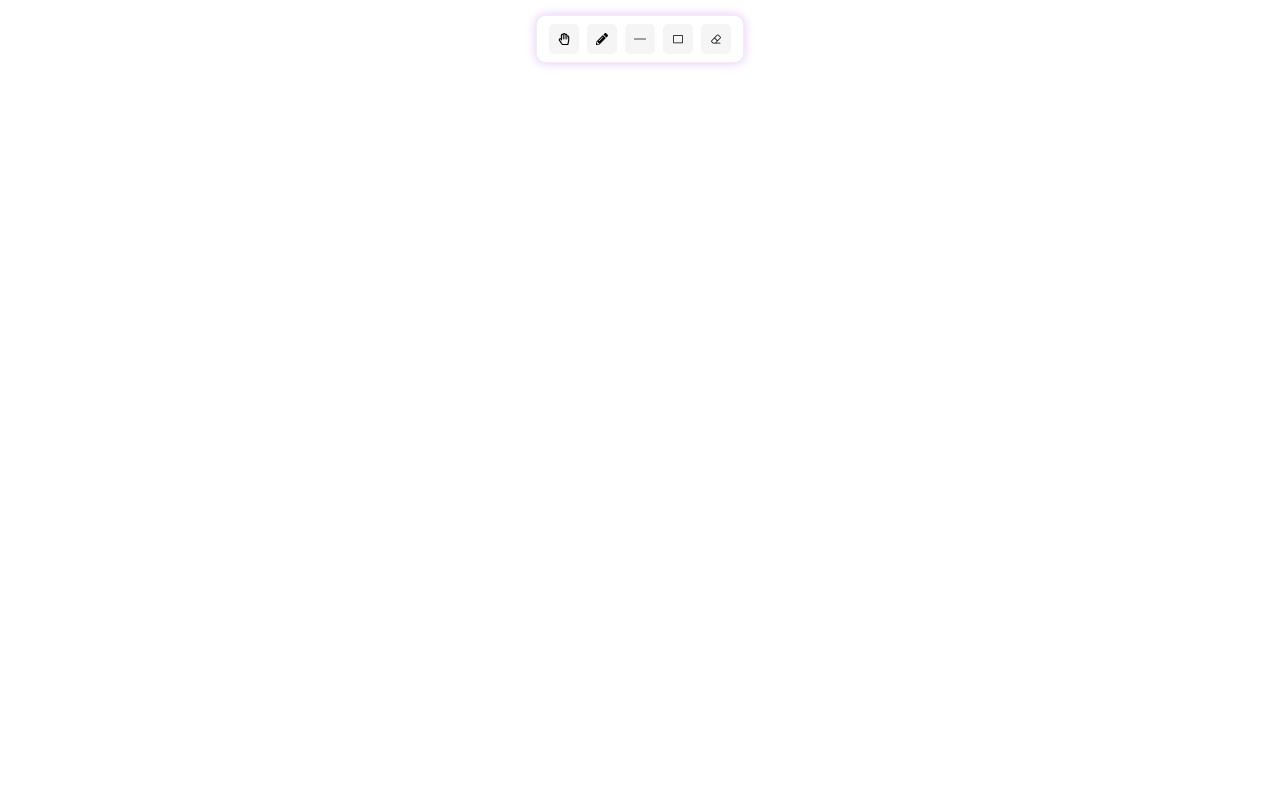
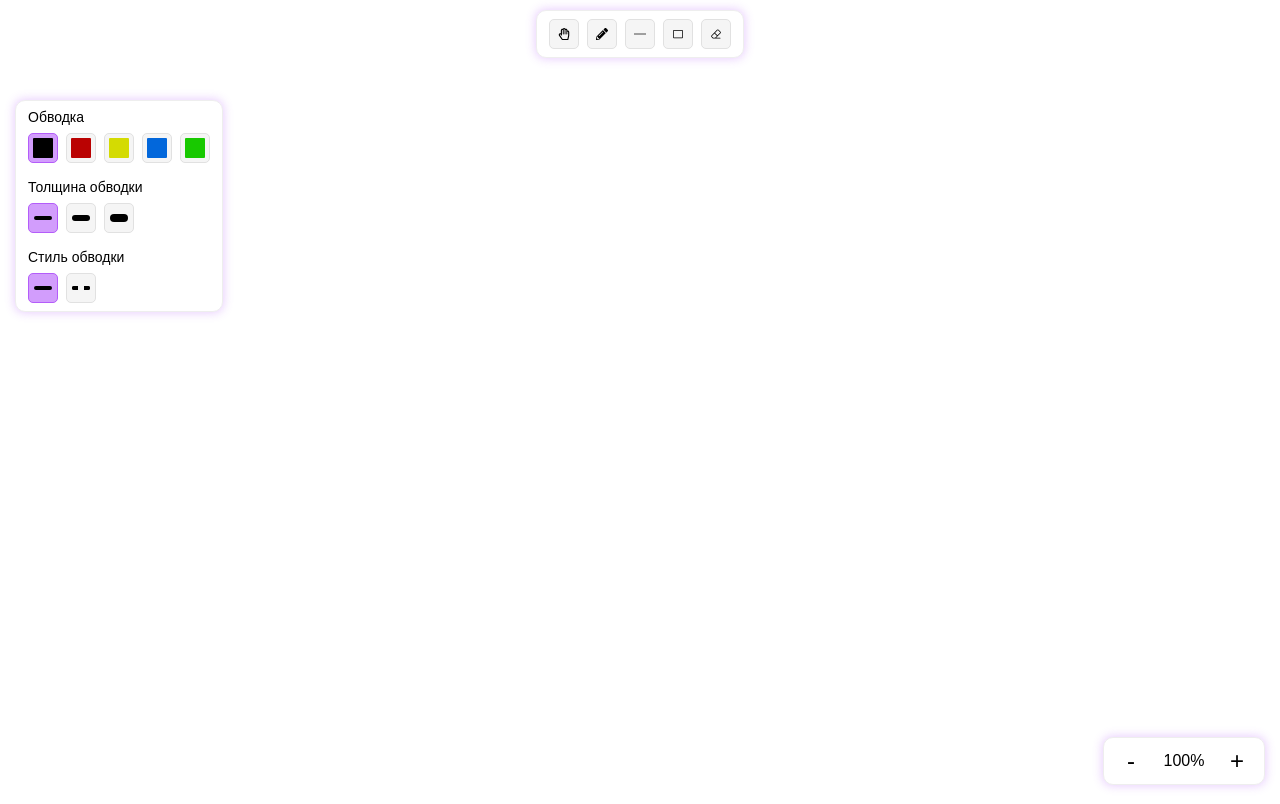
Before and after one commit to kirilbaskakov/drawer, a React (Vite) app: page / in a window 1280 px wide. Built offline with nearby package versions, Linux system fonts and the light colour scheme.

Commit message:
feat: add zoom and colors

```diff
--- a/src/App.tsx
+++ b/src/App.tsx
@@ -4,7 +4,6 @@ import { FaRegHandPaper, FaPencilAlt } from "react-icons/fa";
 import { PiCursor, PiEraser, PiRectangle } from "react-icons/pi";
 import { IoTextOutline } from "react-icons/io5";
 import { TfiLayoutLineSolid } from "react-icons/tfi";
-
 import { canvasContext } from "./utils/CanvasContext";
 import { hand } from "./utils/tools/Hand";
 import { pencil } from "./utils/tools/Pencil";
@@ -13,6 +12,8 @@ import { eraser } from "./utils/tools/Eraser";
 import { useState } from "react";
 import Tool from "./utils/Tool";
 import { rectangleDrawer } from "./utils/tools/RectangleDrawer";
+import ToolSettingsPanel from "./components/ToolSettingsPanel";
+import Zoom from "./components/Zoom";
 
 const menu = [
   {
@@ -48,7 +49,7 @@ function App() {
   return (
     <>
       <Canvas />
-      <div className="toolbar top">
+      <div className="toolbar toolbar-top-center row">
         {menu.map(({ icon, tool }, index) => (
           <ToolButton
             key={index}
@@ -57,13 +58,9 @@ function App() {
             onClick={onToolButtonClick(tool)}
           />
         ))}
-
-        {/* <ToolButton icon={<FaRegHandPaper />} isActive={false} onClick={() => canvasContext.setActiveTool(hand)}/>
-        <ToolButton icon={<PiCursor />} isActive={false} />
-        <ToolButton icon={<FaPencilAlt />} isActive={false} onClick={() => canvasContext.setActiveTool(pencil)}/>
-        <ToolButton icon={<PiEraser />} isActive={false} />
-        <ToolButton icon={<IoTextOutline />} isActive={false} /> */}
       </div>
+      <ToolSettingsPanel/>
+      <Zoom/>
     </>
   );
 }
--- /dev/null
+++ b/src/components/Picker.tsx
@@ -0,0 +1,41 @@
+import { ReactNode, useState } from "react";
+import ToolButton from "./ToolButton";
+
+type Options<T> = Array<{ icon: ReactNode; value: T }>;
+
+const Picker = <T,>({
+  title,
+  defaultValue = null,
+  options,
+  onSelect,
+}: {
+  title: string,
+  options: Options<T>;
+  defaultValue?: null | T;
+  onSelect: (value: T) => void;
+}) => {
+  const [selectedValue, setSelectedValue] = useState<T | null>(
+    defaultValue
+  );
+
+  const handleClick = (value: T) => () => {
+    setSelectedValue(value);
+    onSelect(value);
+  };
+  return (
+    <div>
+      <h3 className="picker-title">{title}</h3>
+      <div className="picker-items">
+        {options.map(({ icon, value }) => (
+            <ToolButton
+            icon={icon}
+            onClick={handleClick(value)}
+            isActive={String(selectedValue) == String(value)}
+            />
+        ))}
+      </div>
+    </div>
+  );
+};
+
+export default Picker;
--- /dev/null
+++ b/src/components/ToolSettingsPanel.tsx
@@ -0,0 +1,48 @@
+import Picker from "./Picker";
+import "../index.css";
+import { canvasContext } from "../utils/CanvasContext";
+import { DEFAULT_STYLES, LINE_DASH, LINE_WIDTHS, STROKE_COLORS } from "../constants/drawingDefaults";
+
+const ToolSettingsPanel = () => {
+  const updateOptions = (optionName: string) => (value: unknown) => {
+    canvasContext.setStyles({[optionName]: value})
+  }
+
+  return (
+    <div className="toolbar toolbar-top-left">
+      <Picker
+        title={"Обводка"}
+        options={STROKE_COLORS.map(color => ({
+            icon: <div className="custom-tool-icon" style={{backgroundColor: color}}/>,
+            value: color
+        }))}
+        defaultValue={DEFAULT_STYLES.strokeStyle}
+        onSelect={updateOptions("strokeStyle")}
+      />
+      <Picker
+        title={"Толщина обводки"}
+        options={LINE_WIDTHS.map((width, index) => ({
+            icon: <div className="custom-tool-icon">
+                    <div className="line-width-icon" style={{borderTopWidth: (index + 1) * 2}}/>
+                  </div>,
+            value: width
+        }))}
+        defaultValue={DEFAULT_STYLES.lineWidth}
+        onSelect={updateOptions("lineWidth")}
+      />
+      <Picker
+        title={"Стиль обводки"}
+        options={LINE_DASH.map((dash) => ({
+            icon: <div className="custom-tool-icon">
+                    <div className="line-width-icon" style={{borderStyle: dash[0] ? "dashed" : "solid"}}/>
+                  </div>,
+            value: dash
+        }))}
+        defaultValue={DEFAULT_STYLES.lineDash}
+        onSelect={updateOptions("lineDash")}
+      />
+    </div>
+  );
+};
+
+export default ToolSettingsPanel;
--- /dev/null
+++ b/src/components/Zoom.tsx
@@ -0,0 +1,24 @@
+import { useState } from "react";
+import { canvasContext } from "../utils/CanvasContext";
+
+const Zoom = () => {
+    const [zoom, setZoom] = useState(1);
+
+    const updateZoom = (delta: number) => () => {
+        const newZoom = zoom + delta;
+        if (newZoom > 0.05 && newZoom <= 30) {
+            setZoom(newZoom);
+            canvasContext.zoom(newZoom);
+        }
+    }
+
+    return (
+        <div className="toolbar toolbar-bottom-right">
+            <button className="zoom-button" onClick={updateZoom(-0.1)}>-</button>
+            <p className="zoom-value">{Math.round(zoom * 100)}%</p>
+            <button className="zoom-button" onClick={updateZoom(0.1)}>+</button>
+        </div>
+    )
+}
+
+export default Zoom;
--- /dev/null
+++ b/src/constants/drawingDefaults.ts
@@ -0,0 +1,26 @@
+import { CanvasStyles } from '../types/CanvasStyles';
+
+export const STROKE_COLORS = [
+    "#000000",
+    "#ba0202",
+    "#d4db02",
+    "#0267db",
+    "#18c900"
+]
+
+export const LINE_WIDTHS = [
+    4,
+    6,
+    8
+]
+
+export const LINE_DASH = [
+    [],
+    [15]
+]
+
+export const DEFAULT_STYLES: CanvasStyles = {
+    strokeStyle: "#000000",
+    lineWidth: 4,
+    lineDash: []
+}
--- a/src/index.css
+++ b/src/index.css
@@ -2,6 +2,10 @@
   margin: 0;
   padding: 0;
   box-sizing: border-box;
+}
+
+#canvas {
+  cursor: crosshair;
 }
 
 .toolbar {
@@ -15,22 +19,22 @@
   position: fixed;
 }
 
-.toolbar.top {
-  top: 15px;
+.toolbar-top-center {
+  top: 10px;
   left: 50%;
   transform: translateX(-50%);
 }
 
-.toolbar.left {
+.toolbar-top-left {
+  flex-direction: column;
+  gap: 1rem;
+  top: 100px;
   left: 15px;
-  top: 50%;
-  transform: translateY(-50%);
 }
 
-.toolbar.right {
+.toolbar-bottom-right {
   right: 15px;
-  top: 50%;
-  transform: translateY(-50%);
+  bottom: 15px;
 }
 
 .tool-button {
@@ -43,6 +47,7 @@
   cursor: pointer;
   border: none;
   border-radius: 5px;
+  border: 1px solid #e1e1e1;
 }
 
 .tool-button > * {
@@ -56,4 +61,51 @@
 
 .tool-button.active {
   background-color: rgba(180, 92, 250, 0.6);
+  border-color: rgba(180, 92, 250, 1);
 }
+
+.picker-title {
+  font-size: 14px;
+  font-weight: 500;
+  font-family: Arial, Helvetica, sans-serif;
+}
+
+.picker-items {
+  display: flex;
+  gap: 0.5rem;
+  margin-top: 0.5rem;
+}
+
+.custom-tool-icon {
+  display: flex;
+  justify-content: center;
+  align-items: center;
+  width: 100%;
+  height: 100%;
+  border-radius: 5px;
+  padding: 0.25rem;
+  background-clip: content-box !important;
+}
+
+.line-width-icon {
+  width: 90%;
+  border-radius: 5px;
+  border: 2px solid black;
+}
+
+.zoom-value {
+  margin: auto;
+  vertical-align: middle;
+  font-family: Arial, Helvetica, sans-serif;
+  text-align: center;
+  width: 60px;
+}
+
+.zoom-button {
+  cursor: pointer;
+  border: none;
+  background-color: transparent;
+  width: 30px;
+  height: 30px;
+  font-size: 24px;
+}
--- /dev/null
+++ b/src/types/CanvasStyles.ts
@@ -0,0 +1,5 @@
+export interface CanvasStyles {
+    strokeStyle: string,
+    lineWidth: number
+    lineDash: [number?, number?]
+}
--- a/src/utils/CanvasContext.ts
+++ b/src/utils/CanvasContext.ts
@@ -1,3 +1,5 @@
+import { DEFAULT_STYLES } from "../constants/drawingDefaults";
+import { CanvasStyles } from "../types/CanvasStyles";
 import Rect from "../types/Rect";
 import Figure from "./Figure";
 import Tool from "./Tool";
@@ -7,6 +9,8 @@ class CanvasContext extends EventTarget {
   activeTool: Tool | null = null;
   figures: Figure[] = [];
   offset: [number, number] = [0, 0];
+  styles: CanvasStyles = DEFAULT_STYLES;
+  scaleFactor = 1;
 
   connectCanvas(canvas: HTMLCanvasElement) {
     this.context = canvas.getContext("2d");
@@ -27,9 +31,22 @@ class CanvasContext extends EventTarget {
     };
   }
 
+  zoom(zoom: number) {
+    if (!this.context) return;
+    this.context.scale(zoom / this.scaleFactor, zoom / this.scaleFactor);
+    this.offset[0] *= zoom / this.scaleFactor;
+    this.offset[1] *= zoom / this.scaleFactor;
+    this.scaleFactor = zoom;
+    this.repaint();
+  }
+
+
+  setStyles(styles: Partial<CanvasStyles>) {
+    this.styles = {...this.styles, ...styles}
+  }
+
   setActiveTool(tool: Tool) {
     this.activeTool = tool;
-    console.log(this.activeTool === tool);
   }
 
   addFigure(figure: Figure) {
@@ -50,10 +67,10 @@ class CanvasContext extends EventTarget {
     this.repaint();
   }
 
-  translate(dx: number, dy: number) {
-    this.context?.translate(dx, dy);
-    this.offset[0] += dx;
-    this.offset[1] += dy;
+  translate(clientDx: number, clientDy: number) {
+    this.context?.translate(clientDx, clientDy);
+    this.offset[0] += clientDx / this.scaleFactor;
+    this.offset[1] += clientDy / this.scaleFactor;
     this.repaint();
   }
 
--- a/src/utils/Figure.ts
+++ b/src/utils/Figure.ts
@@ -1,44 +1,39 @@
-import FigureInstruction from "../types/FigureInstruction";
+import { CanvasStyles } from "../types/CanvasStyles";
 import Rect from "../types/Rect";
 import Segment from "../types/Segment";
+import { canvasContext } from "./CanvasContext";
 import segmentIntersectRect from "./geometry/segmentIntersectRect";
 
 class Figure {
   id: number;
-  instructions: Array<[any, any]> = [];
   boundingRect: Rect = { x1: 9999, y1: 9999, x2: -9999, y2: -9999 };
+  styles: CanvasStyles
 
-  private context: CanvasRenderingContext2D;
+  private instructions: Array<[any, any]> = [];
   private segments: Segment[] = [];
   private segStart: [number, number] = [0, 0];
-  private offset: [number, number] = [0, 0];
 
-  constructor(
-    context: CanvasRenderingContext2D,
-    offset: [number, number] = [0, 0],
-  ) {
+  constructor() {
     this.id = +new Date();
-    this.context = context;
-    this.offset = offset;
+    this.styles = {...canvasContext.styles};
+    this.applyStyles();
   }
 
   beginLine(x: number, y: number) {
-    x -= this.offset[0];
-    y -= this.offset[1];
-    this.context.beginPath();
+    [x, y] = this.translatePoint(x, y);
+    canvasContext.context?.beginPath();
     this.instructions.push(["beginPath", []]);
-    this.context.moveTo(x, y);
+    canvasContext.context?.moveTo(x, y);
     this.instructions.push(["moveTo", [x, y]]);
     this.segStart = [x, y];
     this.updateBoundingRect(x, y);
   }
 
   drawLine(x: number, y: number) {
-    x -= this.offset[0];
-    y -= this.offset[1];
-    this.context.lineTo(x, y);
+    [x, y] = this.translatePoint(x, y);
+    canvasContext.context?.lineTo(x, y);
     this.instructions.push(["lineTo", [x, y]]);
-    this.context.stroke();
+    canvasContext.context?.stroke();
     this.instructions.push(["stroke", []]);
     this.segments.push({
       x1: this.segStart[0],
@@ -69,7 +64,7 @@ class Figure {
   clearBoundingRect() {
     const w = this.boundingRect.x2 - this.boundingRect.x1;
     const h = this.boundingRect.y2 - this.boundingRect.y1;
-    this.context.clearRect(
+    canvasContext.context?.clearRect(
       this.boundingRect.x1 - 5,
       this.boundingRect.y1 - 5,
       w + 10,
@@ -85,8 +80,9 @@ class Figure {
   }
 
   repaint() {
+    this.applyStyles();
     this.instructions.forEach((instruction) => {
-      this.context[instruction[0]](...instruction[1]);
+      canvasContext.context?.[instruction[0]](...instruction[1]);
     });
   }
 
@@ -96,6 +92,23 @@ class Figure {
     this.boundingRect.y1 = Math.min(this.boundingRect.y1, y);
     this.boundingRect.y2 = Math.max(this.boundingRect.y2, y);
   }
+
+  private applyStyles() {
+    if (!canvasContext.context) {
+        return;
+    }
+    canvasContext.context.strokeStyle = this.styles.strokeStyle;
+    canvasContext.context.lineWidth = this.styles.lineWidth;
+    console.log(this.styles.lineDash);
+    canvasContext.context.setLineDash(this.styles.lineDash);
+  }
+
+  private translatePoint(x: number, y: number) {
+    x /= canvasContext.scaleFactor;
+    y /= canvasContext.scaleFactor;
+    x -= canvasContext.offset[0];
+    y -= canvasContext.offset[1];
+    return [x, y];
+  }
 }
-
 export default Figure;
--- a/src/utils/tools/LineDrawer.ts
+++ b/src/utils/tools/LineDrawer.ts
@@ -35,10 +35,7 @@ class LineDrawer implements Tool {
       return;
     }
     this.lineStart = [e.pageX, e.pageY];
-    this.currentFigure = new Figure(
-      this.canvasContext.context,
-      this.canvasContext.offset,
-    );
+    this.currentFigure = new Figure();
     this.canvasContext.addFigure(this.currentFigure);
     this.currentFigure.beginLine(e.pageX, e.pageY);
     this.currentFigure.drawLine(e.pageX, e.pageY);
--- a/src/utils/tools/Pencil.ts
+++ b/src/utils/tools/Pencil.ts
@@ -28,10 +28,7 @@ class Pencil implements Tool {
       return;
     }
     this.isDrawing = true;
-    this.currentFigure = new Figure(
-      this.canvasContext.context,
-      this.canvasContext.offset,
-    );
+    this.currentFigure = new Figure();
     this.canvasContext.addFigure(this.currentFigure);
     this.currentFigure.beginLine(e.pageX, e.pageY);
   }
--- a/src/utils/tools/RectangleDrawer.ts
+++ b/src/utils/tools/RectangleDrawer.ts
@@ -38,10 +38,7 @@ class RectangleDrawer implements Tool {
       return;
     }
     this.rectStart = [e.pageX, e.pageY];
-    this.currentFigure = new Figure(
-      this.canvasContext.context,
-      this.canvasContext.offset,
-    );
+    this.currentFigure = new Figure();
     this.canvasContext.addFigure(this.currentFigure);
   }
 
```
